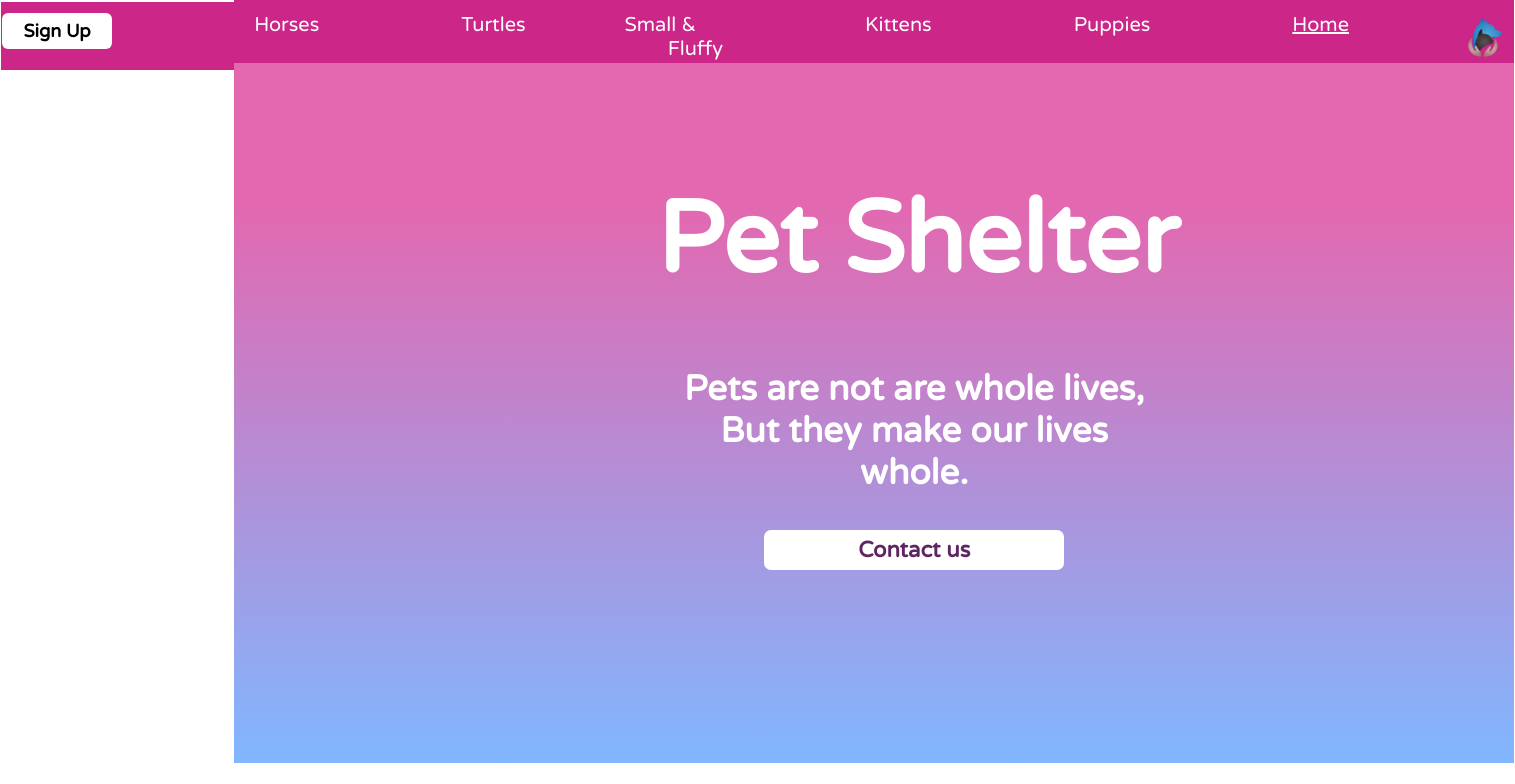
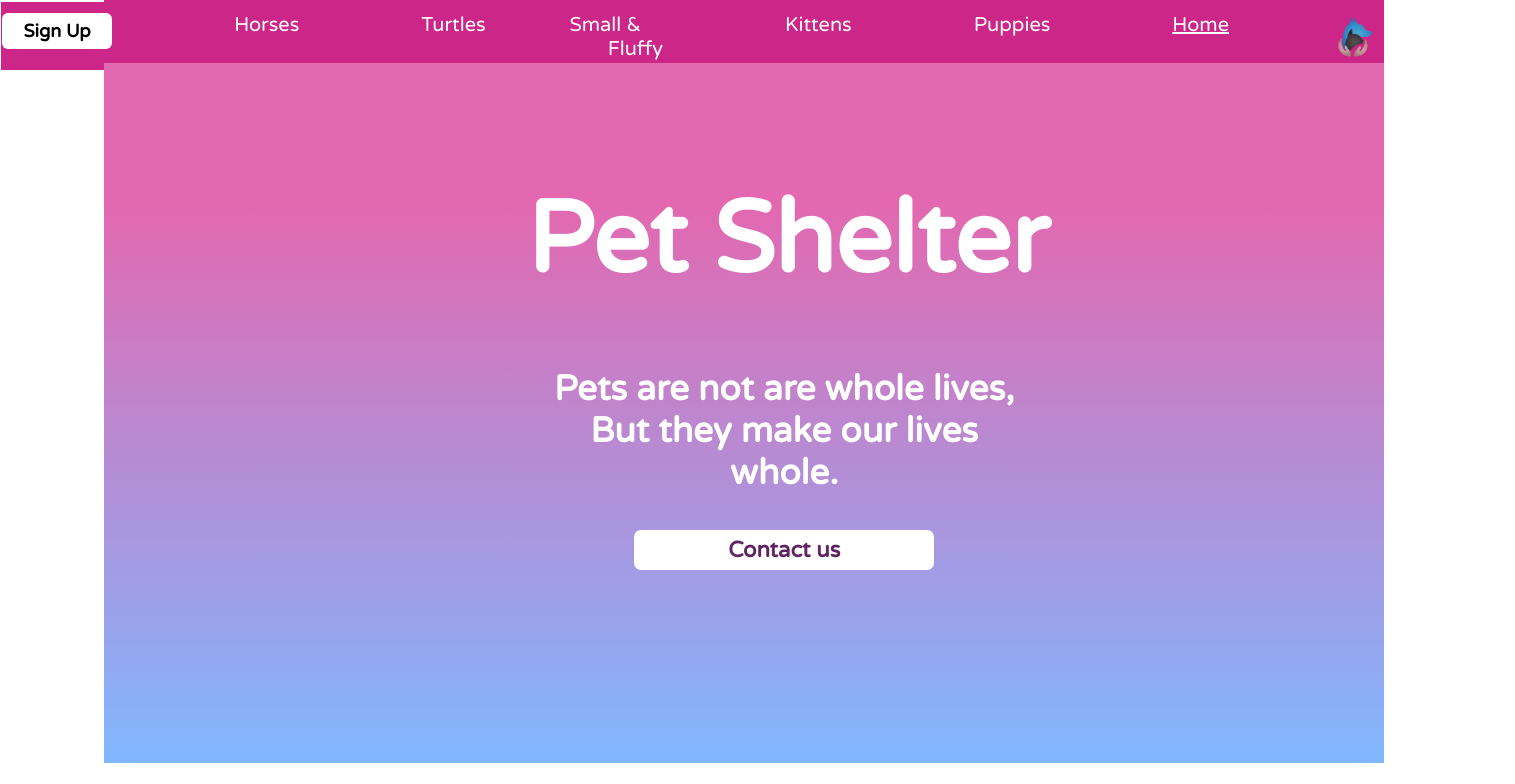
Before and after one commit to MinyMony/pet-shelter.github.io, a plain HTML site: page index.html in a window 1280 px wide. Shown: the top 784 px of the page, 1515 px wide, since content can reach past the window. Drawn offline with Linux system fonts and the light colour scheme.

Commit message:
fix .colom

```diff
--- a/StyleProject1.css
+++ b/StyleProject1.css
@@ -49,8 +49,9 @@
 }
 
 .colom {
-    margin-left: 70px;
+    margin-left: 60px;
     margin-top: 10px;
+    width:100%;
 }
 
 #symbol {
```
